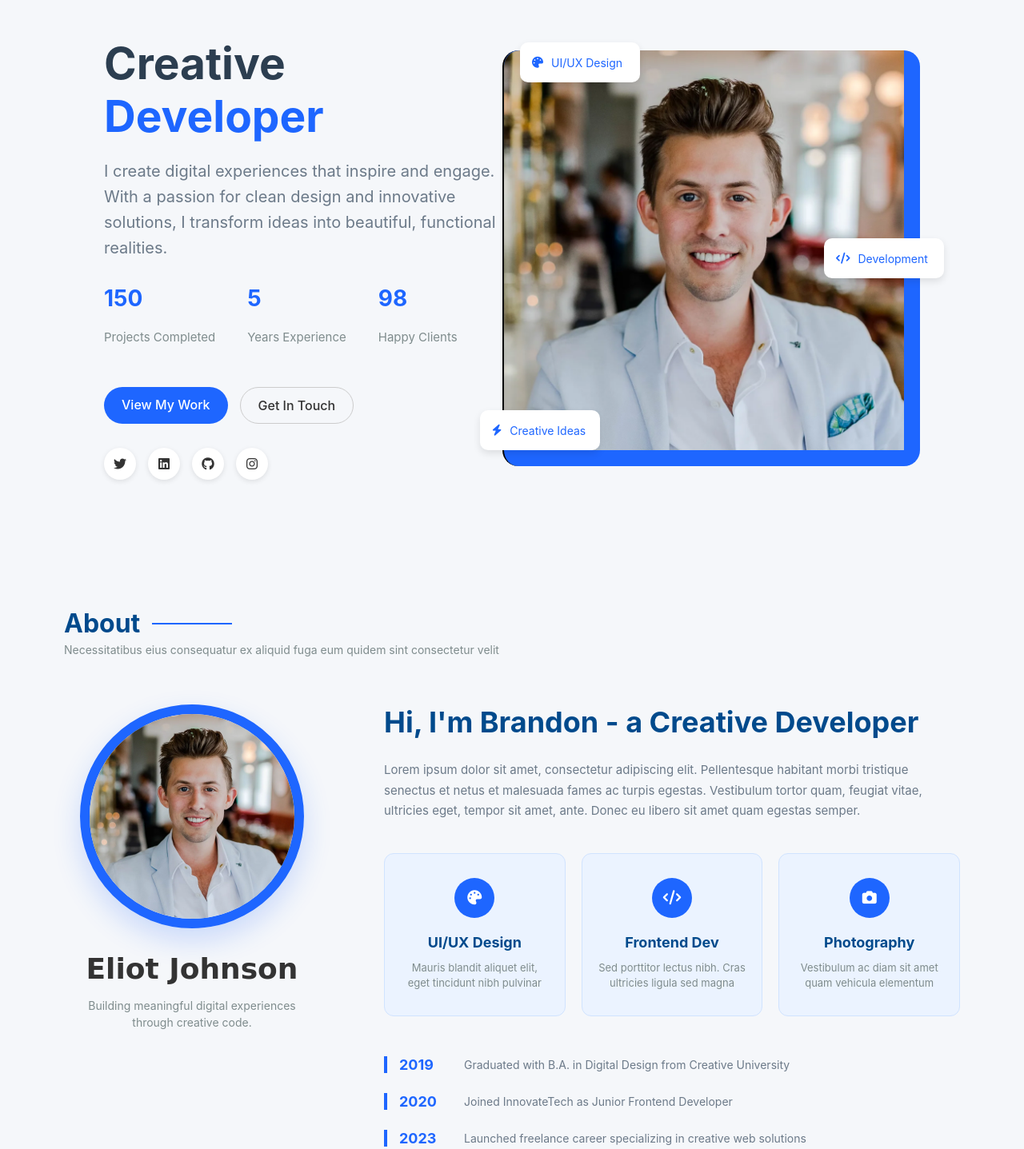
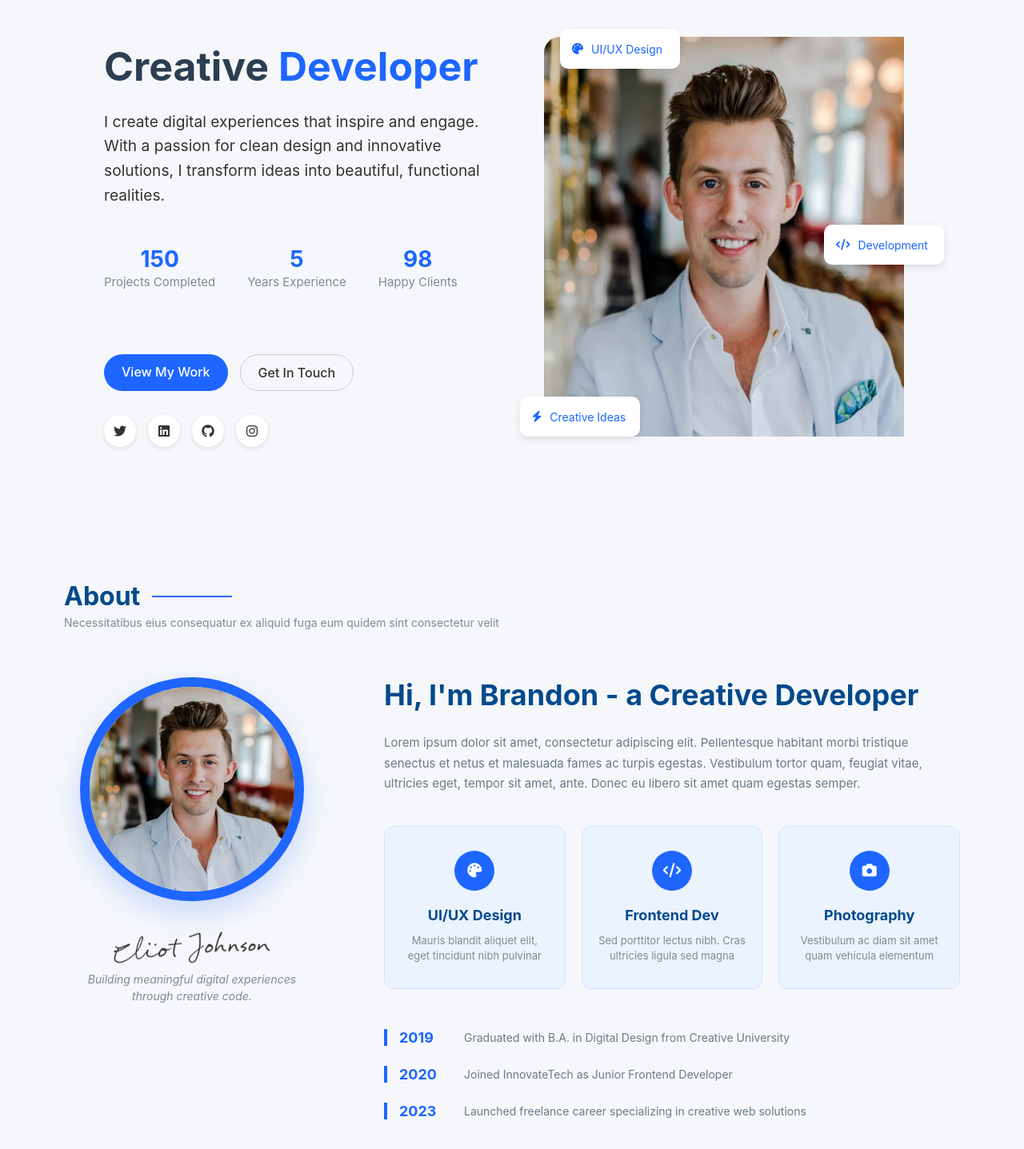
Before and after one commit to Aminazabona/Projectportfolio, a plain HTML site: page index.html in a window 1280 px wide. Shown: the part 80-1517 px from the top of the page at 80% size. Drawn offline with Linux system fonts and the light colour scheme.

Commit message:
feat:modify home and about section

```diff
--- a/index.html
+++ b/index.html
@@ -61,7 +61,7 @@
     <article class="hero-image">
       <div class="image-wrapper">
         <img src="./Asset/images/profile-square-1.webp" alt="profile">
-
+        <div class="imgbg"></div>
         <div class="badge badge-top"><i class="fas fa-palette"></i><p>UI/UX Design</p></div>
         <div class="badge badge-left"><i class="fas fa-bolt"></i><p>Creative Ideas</p></div>
         <div class="badge badge-right"><i class="fas fa-code"></i><p>Development</p></div>
@@ -85,8 +85,10 @@
           <img src="./Asset/images/profile-square-1.webp" alt="Eliot Johnson">
         </div>
       </div>
-      <h3 class="signature">Eliot Johnson</h3>
+      <div class="signature">
+      <img src="./Asset/images/signature-1 (1).webp"/>
       <p class="profile-tagline">Building meaningful digital experiences through creative code.</p>
+      </div>
     </aside>
 
     <article class="about-main">
--- a/style.css
+++ b/style.css
@@ -40,8 +40,11 @@ body {
 }
 
 .hero-text h1 {
-  font-size: 55px;
-  font-weight: 700;
+
+ font-size: 50px;
+    font-weight: 700;
+    margin-bottom: 1.5rem;
+    line-height: 1.2;;
   color: #2c3e50;
 }
 
@@ -50,11 +53,13 @@ body {
 }
 
 .hero-text p {
-  margin: 20px 0;
-  line-height: 1.6;
-  color: #6c7a89;
-  font-size: 20px;
+ font-size: 1.2rem;
+    color:
+ color-mix(in srgb, var(--default-color), transparent 20%);
+    margin-bottom: 3rem;
+    line-height: 1.6;
 }
+
 
 .stats {
   display: flex;
@@ -63,6 +68,7 @@ body {
 }
 
 .stats h2 {
+  text-align: center;
   color: #1e66ff;
   font-size: 28px;
 }
@@ -71,6 +77,7 @@ body {
   font-size: 15px;
   color: #7f8c8d;
 }
+
 
 .buttons {
   display: flex;
@@ -132,21 +139,44 @@ body {
 
 .image-wrapper {
   position: relative;
-  background: #1e66ff;
   padding: 0 20px 20px 0;
   border-radius: 20px;
   margin-right: 50px;
   border: 50px;
-  border-left: 2px solid black;
 }
-
+.hero-image .imgbg{
+  position: absolute;
+    top: 20px;
+    left: 20px;
+    right: -20px;
+    bottom: -20px;
+    background: linear-gradient(45deg, var(--accent-color),
+ color-mix(in srgb, var(--accent-color), transparent 30%));
+    border-radius: 20px;
+    z-index: 1;
+}
 .image-wrapper img {
-  width: 500px;
+  width: 450px;
   height: 500px;
   display: block;
   border-radius: 20px 0 0 20px;
 }
+.signature img{
+  max-width: 200px;
+  height: auto;
 
+  opacity: 0.8;
+}
+.profile-tagline{
+    font-style: italic;
+    color:
+    color-mix(in srgb, var(--default-color), transparent 30%);
+    font-size: 14px;
+    margin: 0;
+    max-width: 350px;
+    margin: 0 auto;
+
+}
 .badge {
   position: absolute;
   background: #fff;
```
Also changed, not shown: Asset/images/signature-1 (1).webp (added).
